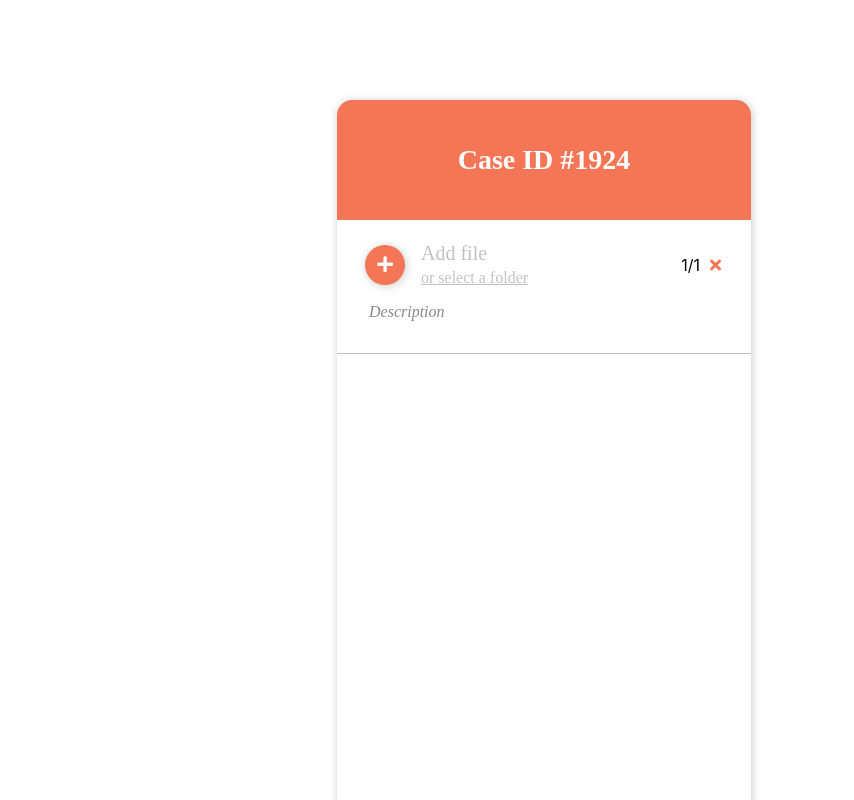
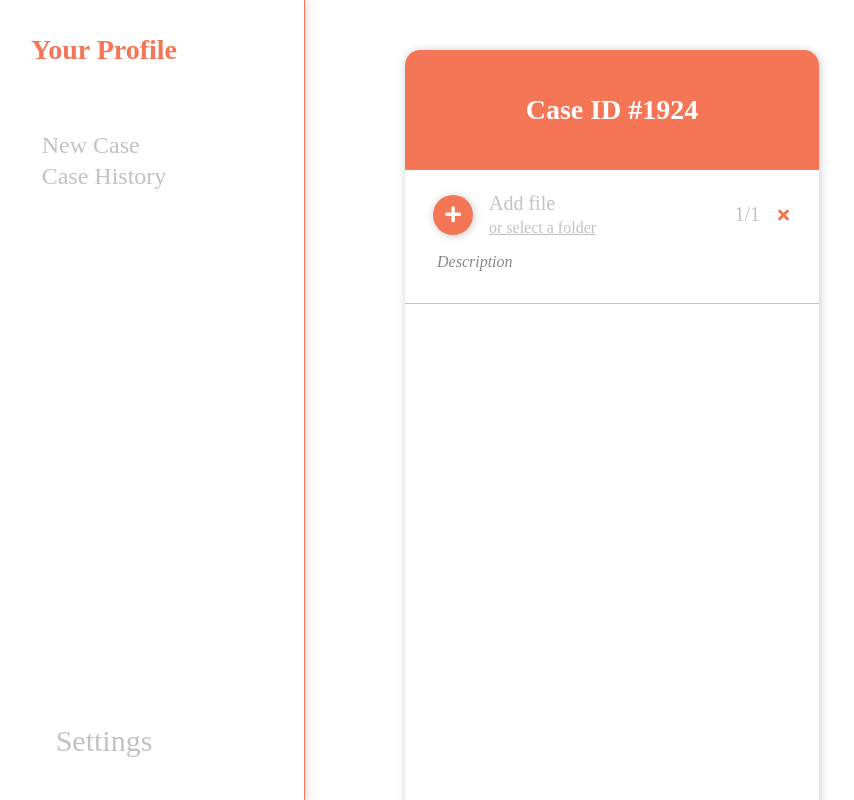
Before and after one commit to yuivae/parsend, a React (Create React App) app: page / in a window 1280 px wide. Shown: the top 800 px of the page, without its empty margins (96-950 px from the left). Built offline with nearby package versions, Linux system fonts and the light colour scheme.

Commit message:
new commit

```diff
--- a/src/App.css
+++ b/src/App.css
@@ -46,10 +46,64 @@ p {
   color: var(--text-light);
   text-decoration: underline;
 }
+#root {
+  position: absolute;
+  display: flex;
+  height: 100%;
+}
+#menu-bar {
+  display: flex;
+  flex-direction: column;
+  width: 400px;
+  height: 100%;
+  border-right: 1px solid var(--main-color);
+  box-shadow: var(--shadow);
+}
+#menu-header {
+  margin: 15px auto;
+  color: var(--main-color);
+}
+#menu-header > h1 {
+  color: var(--main-color);
+}
+#menu-middle {
+  display: flex;
+  flex-direction: column;
+  margin: 30px auto;
+}
+#menu-middle > li {
+  list-style: none;
+}
+#menu-middle > li > a {
+  text-decoration: none;
+}
+#menu-middle > li > a > h2 {
+  font-size: 24px;
+}
+#menu-middle > li > a > h2:hover {
+  color: var(--text-regular);
+}
+#menu-footer {
+  margin: 40px auto;
+  margin-top: auto;
+}
+#menu-footer > li {
+  list-style-type: none;
+}
+#menu-footer > li > a {
+  text-decoration: none;
+  font-size: 24px;
+}
+#menu-footer > li > a > h2 {
+  font-size: 30px;
+}
+#menu-footer > li > a > h2:hover {
+  color: var(--text-regular);
+}
 #mobile {
   display: flex;
   flex-direction: column;
-  margin: 100px auto;
+  margin: 50px 100px;
   height: 896px;
   width: 414px;
 
@@ -64,6 +118,23 @@ p {
   width: 100%;
   height: 120px;
   background-color: var(--main-color);
+}
+#title {
+  display: flex;
+}
+#case-id {
+  margin: 18px 0;
+  background-color: transparent;
+  font-size: 28px;
+  border: 1px transparent;
+  outline: none;
+  width: 100px;
+  color: var(--brand-white);
+  font-family: var(--font);
+  font-weight: bold;
+}
+#case-id:focus {
+  border-bottom: solid 1px var(--brand-white);
 }
 .item-content {
   display: flex;
--- a/src/App.js
+++ b/src/App.js
@@ -1,4 +1,5 @@
 import React, { useEffect } from "react";
+import MenuBar from "./Components/MenuBar";
 import Mobile from "./Components/Mobile";
 import "./App.css";
 
@@ -12,6 +13,7 @@ function App() {
   }, []);
   return (
     <div id="root">
+      <MenuBar />
       <Mobile />
     </div>
   );
--- a/src/Components/EnterItem.js
+++ b/src/Components/EnterItem.js
@@ -15,7 +15,9 @@ function EnterItem({ itemNo, totalCount, handleRemove }) {
             <p style={{ cursor: "pointer" }}>or select a folder</p>
           </div>
           <div className="item-counter">
-            {itemNo}/{totalCount}
+            <h2>
+              {itemNo}/{totalCount}
+            </h2>
           </div>
           <div className="remove-item" onClick={handleRemove}>
             <i className="fas fa-times"></i>
--- /dev/null
+++ b/src/Components/MenuBar.js
@@ -0,0 +1,32 @@
+import React from "react";
+
+function MenuBar() {
+  return (
+    <div id="menu-bar">
+      <div id="menu-header">
+        <h1>Your Profile</h1>
+      </div>
+      <div id="menu-middle">
+        <li>
+          <a href="#">
+            <h2>New Case</h2>
+          </a>
+        </li>
+        <li>
+          <a href="#">
+            <h2>Case History</h2>
+          </a>
+        </li>
+      </div>
+      <div id="menu-footer">
+        <li>
+          <a href="#">
+            <h2>Settings</h2>
+          </a>
+        </li>
+      </div>
+    </div>
+  );
+}
+
+export default MenuBar;
--- a/src/Components/Mobile.js
+++ b/src/Components/Mobile.js
@@ -22,10 +22,10 @@ function Mobile() {
       },
     ]);
     //__PROBLEM__: my console log currently opting the existing initial item. itemList.length is 1 after the click, it should be 2 ??
-    console.log(
-      `item No:`,
-      itemList.map((item) => item.itemNo)
-    );
+    // console.log(
+    //   `item No:`,
+    //   itemList.map((item) => item.itemNo)
+    // );
     console.log("itemList ", itemList);
   }
 
@@ -34,7 +34,7 @@ function Mobile() {
   //__PROBLEM__: console.log in removeHandler gets triggered onclick of addField(), which shouldn't be the case. It should be triggered only onClick of remove button ??
   const removeHandler = (removeKey) => {
     setRemoveQuery(removeKey);
-    console.log("itemList: ", itemList);
+    // console.log("itemList: ", itemList);
     console.log("removequery", removeQuery);
   };
 
```
